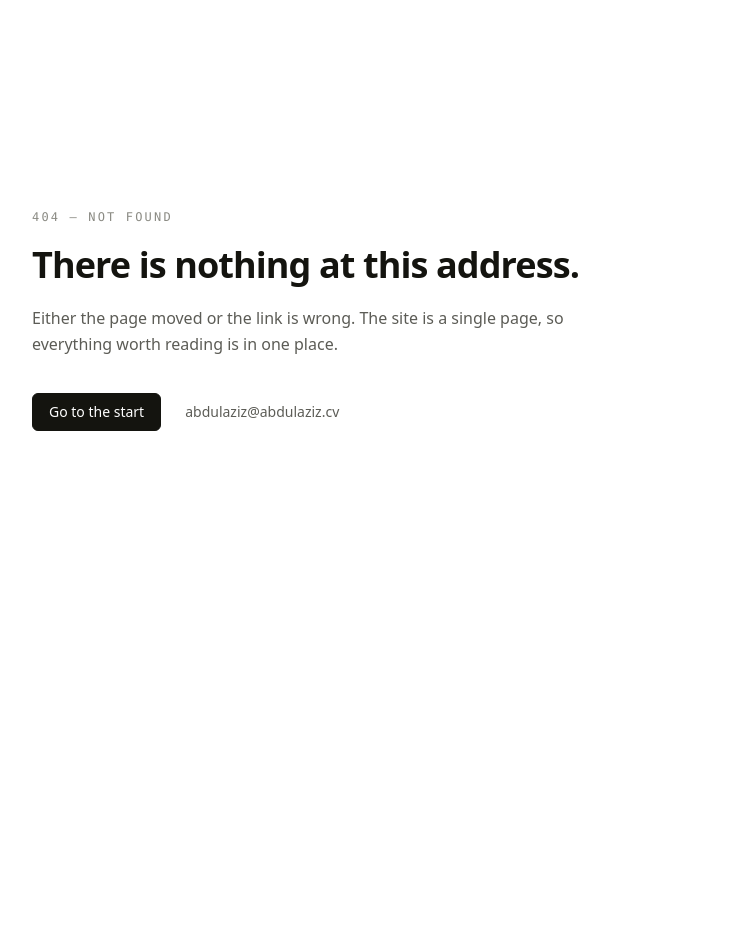
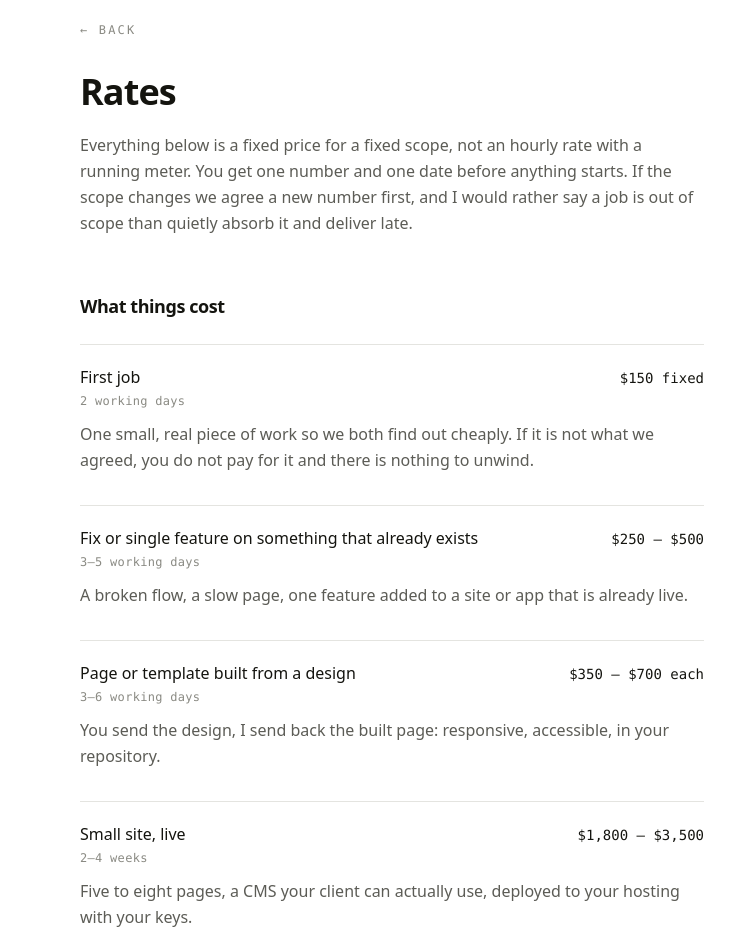
Before and after one commit to abdulazizkhatamov/abdulazizkhatamov, a Next.js app: page /rates in a window 1280 px wide. Before the commit this address had no page. Shown: the part 80-1032 px from the top of the page, without its empty margins (248-983 px from the left). Before the commit the page ends 800 px from the top, so only its background shows below. Built offline with nearby package versions, Linux system fonts and the light colour scheme.

Commit message:
Add unlisted /rates page
Fixed prices per unit of work, linked from outreach email 2. noindex,
nofollow, absent from the nav and sitemap - the link only exists in emails,
so prices reach people already in a conversation rather than anchoring
every visitor to the smallest number on the list.

```diff
--- /dev/null
+++ b/src/app/rates/page.tsx
@@ -0,0 +1,130 @@
+import type { Metadata } from "next";
+import { site } from "@/content/site";
+
+// Unlisted on purpose. Not in the nav, not in sitemap.ts, noindex + nofollow below.
+// The link only exists in outreach emails, so prices are visible to someone already in a
+// conversation and not to every visitor or competitor. Publishing them on the home page
+// would anchor every project down to the smallest number on this list.
+export const metadata: Metadata = {
+  title: "Rates — Abdulaziz Hatamov",
+  description: "What things cost, what is not included, and how payment works.",
+  robots: { index: false, follow: false },
+};
+
+function H2({ children }: { children: React.ReactNode }) {
+  return (
+    <h2 className="mt-14 text-lg font-semibold tracking-tight first:mt-0">{children}</h2>
+  );
+}
+
+const work = [
+  {
+    name: "First job",
+    price: "$150 fixed",
+    time: "2 working days",
+    body: "One small, real piece of work so we both find out cheaply. If it is not what we agreed, you do not pay for it and there is nothing to unwind.",
+  },
+  {
+    name: "Fix or single feature on something that already exists",
+    price: "$250 – $500",
+    time: "3–5 working days",
+    body: "A broken flow, a slow page, one feature added to a site or app that is already live.",
+  },
+  {
+    name: "Page or template built from a design",
+    price: "$350 – $700 each",
+    time: "3–6 working days",
+    body: "You send the design, I send back the built page: responsive, accessible, in your repository.",
+  },
+  {
+    name: "Small site, live",
+    price: "$1,800 – $3,500",
+    time: "2–4 weeks",
+    body: "Five to eight pages, a CMS your client can actually use, deployed to your hosting with your keys.",
+  },
+  {
+    name: "Web app or custom build",
+    price: "from $3,500",
+    time: "priced after a written brief",
+    body: "Database, API, frontend, deploy. Auth, roles, billing, background jobs, and the parts most quotes leave out. Milestone one is small and comes first.",
+  },
+  {
+    name: "Standing maintenance",
+    price: "$250 / month",
+    time: "up to 8 hours, cancel any month",
+    body: "Updates, small changes, and being the person who answers when something breaks. Unused hours do not roll over, and I will tell you if a month did not use them.",
+  },
+];
+
+export default function Rates() {
+  return (
+    <main className="mx-auto max-w-2xl px-6 py-16 sm:py-24">
+      <a
+        href="/"
+        className="text-faint hover:text-fg font-mono text-xs tracking-[0.18em] uppercase transition-colors"
+      >
+        &larr; Back
+      </a>
+
+      <h1 className="mt-8 text-3xl font-semibold tracking-tight sm:text-4xl">Rates</h1>
+
+      <p className="text-muted mt-5 leading-relaxed">
+        Everything below is a fixed price for a fixed scope, not an hourly rate with a running
+        meter. You get one number and one date before anything starts. If the scope changes we
+        agree a new number first, and I would rather say a job is out of scope than quietly
+        absorb it and deliver late.
+      </p>
+
+      <H2>What things cost</H2>
+      <div className="mt-6 space-y-8">
+        {work.map((w) => (
+          <div key={w.name} className="border-border border-t pt-5">
+            <div className="flex flex-wrap items-baseline justify-between gap-x-6 gap-y-1">
+              <h3 className="font-medium">{w.name}</h3>
+              <p className="font-mono text-sm whitespace-nowrap">{w.price}</p>
+            </div>
+            <p className="text-faint mt-1 font-mono text-xs tracking-wide">{w.time}</p>
+            <p className="text-muted mt-3 leading-relaxed">{w.body}</p>
+          </div>
+        ))}
+      </div>
+
+      <H2>What is not included</H2>
+      <p className="text-muted leading-relaxed">
+        Brand, identity, logos, and design judgement. I build what a designer decided; I am not
+        the person to decide it. Same for copywriting and content marketing. I also do not hold
+        your hosting, domain, or accounts in my name — everything lands in your repository and
+        your infrastructure from the first day, so ending this costs you nothing.
+      </p>
+
+      <H2>Working with agencies</H2>
+      <p className="text-muted leading-relaxed">
+        White-label is the normal arrangement. Your brand, your client relationship, and the
+        client never meets me. On repeat work the per-unit prices above come down, and I would
+        rather agree that once than renegotiate every project.
+      </p>
+
+      <H2>Payment</H2>
+      <p className="text-muted leading-relaxed">
+        Half up front, half on delivery, for anything fixed-price. Maintenance is monthly in
+        advance. Payoneer, Wise, or bank transfer. If you would rather have the protection of
+        escrow, Upwork works and I am happy to run it there.
+      </p>
+
+      <H2>Timing</H2>
+      <p className="text-muted leading-relaxed">
+        I work with one client at a time, so the date I give you is real rather than an
+        average. I am at {site.timezone}, and I answer everything within a day including the
+        awkward messages. If you need something faster than the date I quote, sometimes that is
+        possible and costs 50% more, and sometimes I will tell you it is not.
+      </p>
+
+      <p className="border-border text-faint mt-16 border-t pt-8 text-sm">
+        Prices hold for 60 days from the message that sent you here.{" "}
+        <a href={`mailto:${site.email}`} className="hover:text-fg transition-colors">
+          {site.email}
+        </a>
+      </p>
+    </main>
+  );
+}
```
